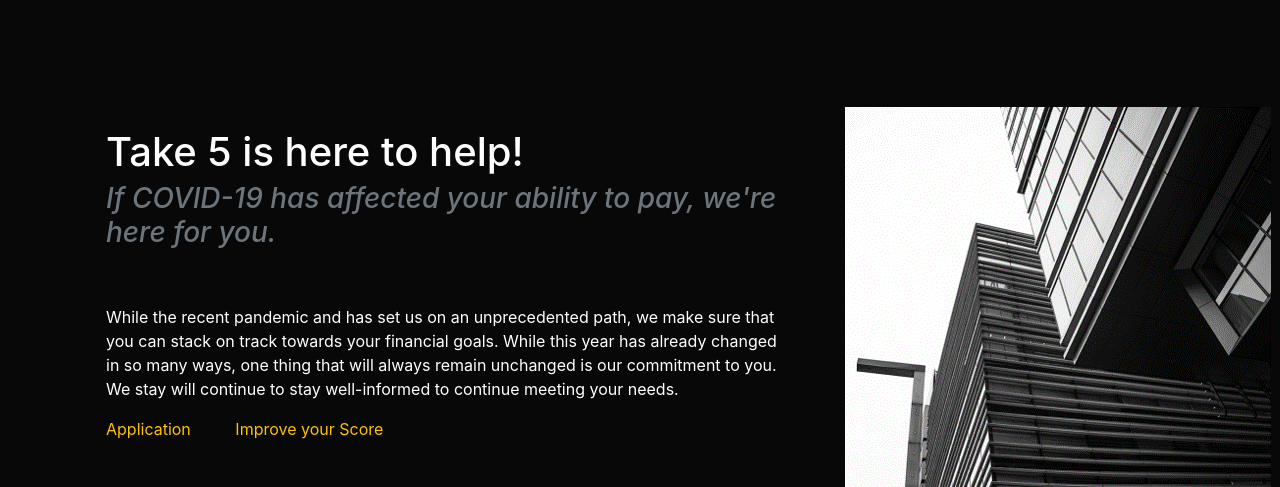
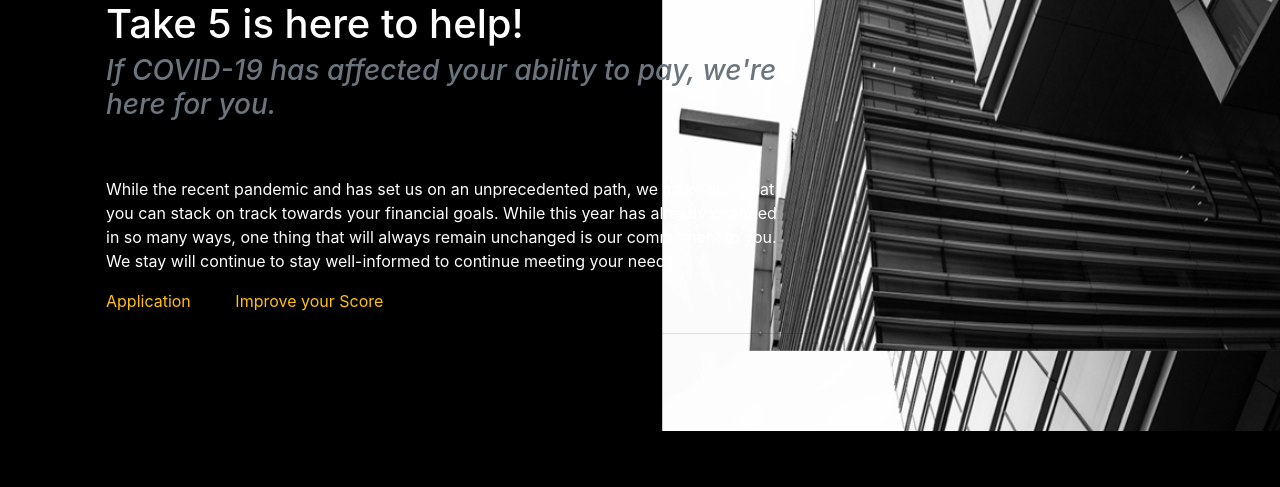
Before and after one commit to jinahporter/project3, a Flask app: page / in a window 1280 px wide. Shown: the part 369-856 px from the top of the page. After the commit the page ends 800 px from the top, so only its background shows below. Run offline with Flask 2, Linux system fonts and the light colour scheme; parts of the project's set-up code (start-up, migrations or seed data) failed here and were passed over; some libraries are stand-ins or nearby versions.

Commit message:
http stuff

```diff
--- a/app.py
+++ b/app.py
@@ -1,5 +1,5 @@
 import os
-from flask import Flask, request, jsonify, render_template, redirect
+from flask import Flask, request, jsonify, render_template, redirect, url_for
 import pickle
 import pandas as pd
 import numpy as np
--- a/static/css/styles.css
+++ b/static/css/styles.css
@@ -4,13 +4,20 @@
 }
 /* giving the body a dark background to better see the bright colored boxes */
 body {
-    background: rgb(8, 8, 8);
+    background-image: url('/static/images/image\ \(3\).png');
+    -webkit-background-size: cover;
+    -moz-background-size: cover;
+    background-size: cover;
+    -o-background-size:cover;
+
+    /* background-color: black; */
+
   }
 
 .navbar {
     padding: 0%;
     padding-bottom: 0% ;
-    margin-bottom: 10%;
+    margin-bottom: 0%;
     background: rgb(170, 168, 168);
 }
 
@@ -24,9 +31,9 @@
     color: rgb(243, 188, 9);
 }
 
-.extopnav-right {
+/* .extopnav-right {
     padding-left: 300px;
-}
+} */
 
 
 .card {
@@ -39,3 +46,11 @@
 .card-text {
     color: white;
 }
+
+/* .img-building {
+    height: 75 %;
+    padding-bottom: 25%;
+    padding-top: 25%;
+    padding-right: 25%;
+    padding-left: 25%;
+} */
--- a/templates/form_submission.html
+++ b/templates/form_submission.html
@@ -12,7 +12,7 @@
   <div>
     <br></br>
     <nav class="navbar navbar-expand-lg">
-      <img src="../images/logo.svg" alt="#" href="index.html">
+      <img src="/images/take5.PNG" alt="logo" href="index.html">
       <button class="navbar-toggler" type="button" data-toggle="collapse" data-target="#navbarSupportedContent"
         aria-controls="navbarSupportedContent" aria-expanded="false" aria-label="Toggle navigation">
         <span class="navbar-toggler-icon"></span>
@@ -33,6 +33,8 @@
       </div>
     </nav>
     <div class="container">
+
+      <h1 class="card-title text-white">CREDIT APPLICATION</h1>
 
       <div class='row'>
         <div class='col-lg-2'></div>
--- a/templates/index.html
+++ b/templates/index.html
@@ -9,10 +9,11 @@
 </head>
 
 <body>
+
   <div>
     <br></br>
     <nav class="navbar navbar-expand-lg">
-      <img src="../images/logo.svg" alt="#" href="index.html">
+      <img src="static/images/logo.svg" alt="logo" href="index.html">
       <button class="navbar-toggler" type="button" data-toggle="collapse" data-target="#navbarSupportedContent"
         aria-controls="navbarSupportedContent" aria-expanded="false" aria-label="Toggle navigation">
         <span class="navbar-toggler-icon"></span>
@@ -32,6 +33,9 @@
 
       </div>
     </nav>
+
+
+
     <div class="container">
       <div class="row">
         <div class="col-sm-8">
@@ -45,7 +49,7 @@
               <br></br>
               <p class="card-text">While the recent pandemic and has set us on an unprecedented path, we make sure that you can stack on track towards your financial goals. While this year has already changed in so many ways, one thing that will always remain unchanged is our commitment to you. We stay will continue to stay well-informed to continue meeting your needs.</p>
               <a class="text-warning" style="padding-right: 40px" class="card-link">Application</a>
-              <a class="text-warning" href="#" class="card-link">Improve your Score</a>
+              <a class="text-warning" href="credit_interactive.html" class="card-link">Improve your Score</a>
 
             </div>
           </div>
@@ -53,7 +57,7 @@
 
         </div>
         <div class="col-sm-4">
-          <img src="../images/building1.png" class="floatRight">
+
         </div>
 
 </body>
```
Also changed, not shown: static/images/building1.png (renamed from images/building1.png), static/images/image (3).png (added), static/images/logo.svg (renamed from images/logo.svg), static/images/take5.PNG (renamed from images/take5.PNG), 2 other files.
